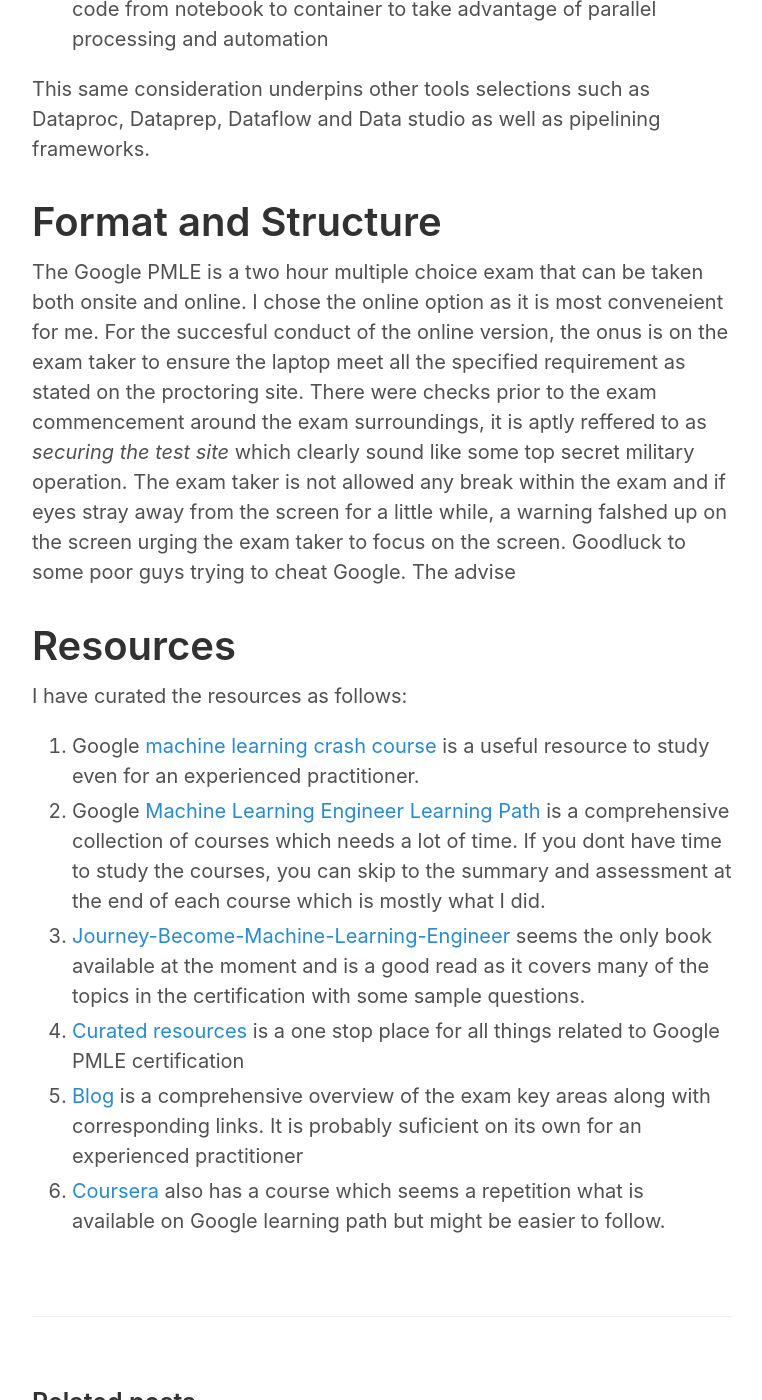
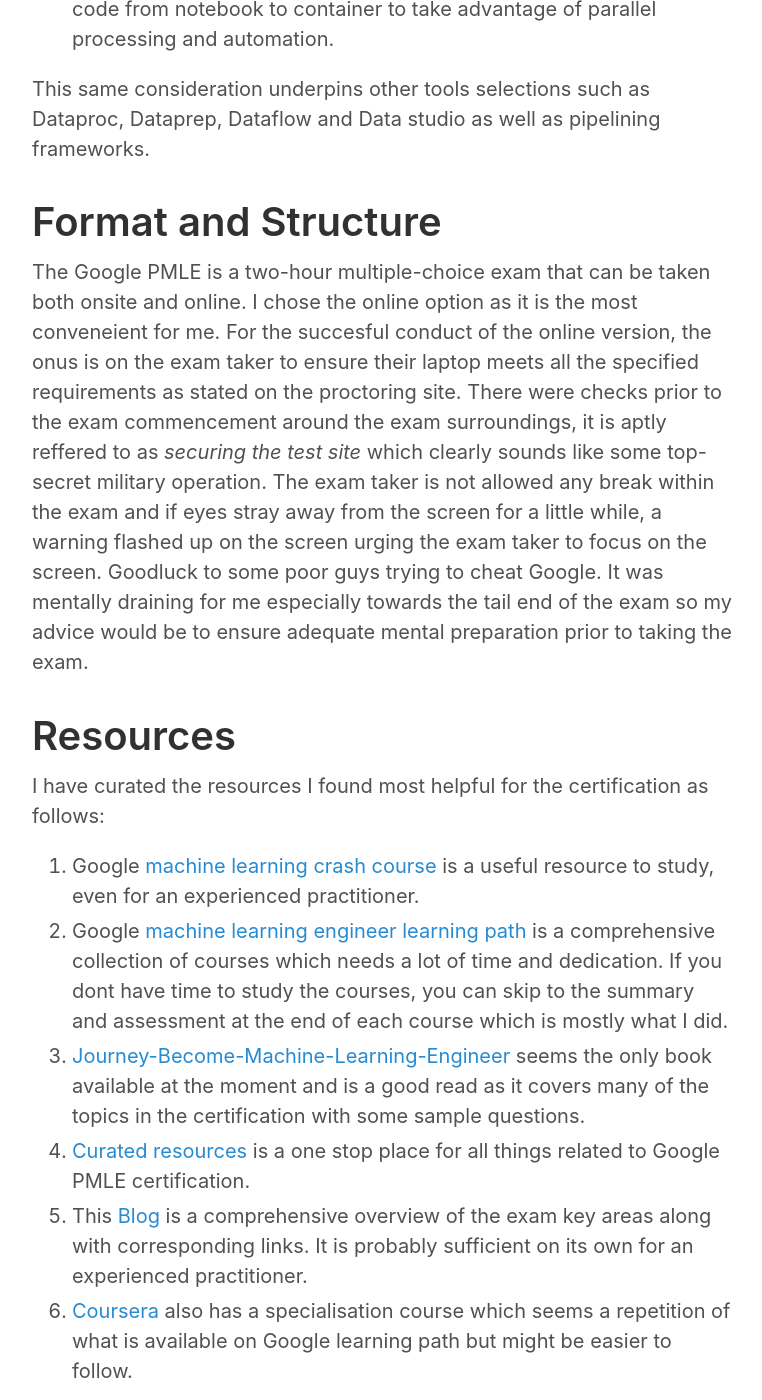
Before and after one commit to kbakande/kbakande.github.io, a Jekyll site: the page built from _posts/2023-01-21-Path-Towards-Google-Professional-Machine-Engineer-Certification.md, in a window 1280 px wide and 1400 px high, scrolled down 2194 px. Shown: the whole window, without its empty margins (258-1020 px from the left). Built offline with Jekyll 4.4.1, drawn with Linux system fonts in a browser that asks for light colours; some of the changed text lies outside the part shown.

Commit message:
proof reading

```diff
--- a/_posts/2023-01-21-Path-Towards-Google-Professional-Machine-Engineer-Certification.md
+++ b/_posts/2023-01-21-Path-Towards-Google-Professional-Machine-Engineer-Certification.md
@@ -7,26 +7,28 @@ title: Towards the Google PMLE Certification
 # Prelude
 The Google professional machine learning engineer (PMLE) certification is a suitable target for those who need to stay motivated while learning the various machine learning services offered on Google cloud platform (GCP). It is also one of a number of ways to demonstrate GCP expertise to potential employers. While the jury is out on the real worth of tech certifications in general,  at the very least, it should lead to potentially more interviews for those actively seeking employment.
 
-# Path to PMLE Certification
+# Path to Google PMLE Certification
 Preparing for Google PMLE can be frustrating due to the required depth and breadth of the resources. However, depending on your experience, you might only need to focus on certain areas especially if you are actively practising. I will advise would-be exam takers to first try out Google [sample questions](https://docs.google.com/forms/d/e/1FAIpQLSeYmkCANE81qSBqLW0g2X7RoskBX9yGYQu-m1TtsjMvHabGqg/viewform){:target="_blank"} in order to have a taste of the real exam flavour. I found the reasonings and logics in the answers very useful and it is something one would need to develop and sharpen to be comfortable in the exam. Due to the fact that I use GCP in my work on daily basis, I mostly focus on the summaries and assessments on many of the available resources during my preparation for the exam.
 
 # Fundamentals
 While practising for the exam, I noticed some patterns which I further develop into effective strategies for answering many of the exam questions. There are three main areas tested in the certification. The first part tests fundamentals of machine learning and data science knowledge with questions bordering on data preparation, modelling techniques, model performance and monitoring metrics, retraining and so on. The second part tests the knowledge of various GCP products while the last part of the exam tests the candidate's ability to choose the best combination of GCP products based on the presented scenario. The selection parameters/criteria that frequently come up in the exam scenarios are cost, data size, latency, speed/time, scalability, customisation and infrastructure maintenance. I have illustrated these criteria with some examples.
- * Cost : Google Vertex AI is costlier than Kubeflow since the former is a fully managed service while the latter is not. However, the required infrastruture maintenance effort is more in kubeflow but that also means more control over customisation.
+ * Cost: Google Vertex AI is costlier than Kubeflow since the former is a fully managed service while the latter is not. However, the required infrastructure maintenance effort is more in kubeflow but that also means more control over customisation.
  * Speed: GPUs are recommended for high precision deep learning training but if time is not of the essence and the application can afford low precision, TPUs are preffered.
- * Scalability: Notebooks offers a platform for quick experimentation but would not scale with increasing number of hyperparameters and asscociated search space. Hence, there would be need to migrate code from notebook to container to take advantage of parallel processing and automation
+ * Scalability: Notebook offers a platform for quick experimentation but would not scale with increasing number of hyperparameters and associated search space. Hence, there would be need to migrate code from notebook to container to take advantage of parallel processing and automation.
 
 This same consideration underpins other tools selections such as Dataproc, Dataprep, Dataflow and Data studio as well as pipelining frameworks.
 
 # Format and Structure
-The Google PMLE is a two hour multiple choice exam that can be taken both onsite and online. I chose the online option as it is most conveneient for me. For the succesful conduct of the online version, the onus is on the exam taker to ensure the laptop meet all the specified requirement as stated on the proctoring site. There were checks prior to the exam commencement around the exam surroundings, it is aptly reffered to as *securing the test site* which clearly sound like some top secret military operation. The exam taker is not allowed any break within the exam and if eyes stray away from the screen for a little while, a warning falshed up on the screen urging the exam taker to focus on the screen. Goodluck to some poor guys trying to cheat Google. The advise
+The Google PMLE is a two-hour multiple-choice exam that can be taken both onsite and online. I chose the online option as it is the most conveneient for me. For the succesful conduct of the online version, the onus is on the exam taker to ensure their laptop meets all the specified requirements as stated on the proctoring site. There were checks prior to the exam commencement around the exam surroundings, it is aptly reffered to as *securing the test site* which clearly sounds like some top-secret military operation. The exam taker is not allowed any break within the exam and if eyes stray away from the screen for a little while, a warning flashed up on the screen urging the exam taker to focus on the screen. Goodluck to some poor guys trying to cheat Google. It was mentally draining for me especially towards the tail end of the exam so my advice would be to ensure adequate mental preparation prior to taking the exam.
 
 # Resources
-I have curated the resources as follows:
+I have curated the resources I found most helpful for the certification as follows:
 
-1. Google [machine learning crash course](https://developers.google.com/machine-learning/crash-course) is a useful resource to study even for an experienced practitioner.
-2. Google [Machine Learning Engineer Learning Path](https://www.cloudskillsboost.google/paths/17) is a comprehensive collection of courses which needs a lot of time. If you dont have time to study the courses, you can skip to the summary and assessment at the end of each course which is mostly what I did.
-3. [Journey-Become-Machine-Learning-Engineer](https://www.amazon.com/Journey-Become-Machine-Learning-Engineer/dp/1803233729Book) seems the only book available at the moment and is a good read as it covers many of the topics in the certification with some sample questions.
-4. [Curated resources](https://github.com/sathishvj/awesome-gcp-certifications/blob/master/professional-machine-learning-engineer.md) is a one stop place for all things related to Google PMLE certification
-5. [Blog](https://dzlab.github.io/certification/2022/01/08/gcp-ml-engineer-prep/) is a comprehensive overview of the exam key areas along with corresponding links. It is probably suficient on its own for an experienced practitioner
-6. [Coursera](https://gb.coursera.org/professional-certificates/preparing-for-google-cloud-machine-learning-engineer-professional-certificate) also has a course which seems a repetition what is available on Google learning path but might be easier to follow.
+1. Google [machine learning crash course](https://developers.google.com/machine-learning/crash-course) is a useful resource to study, even for an experienced practitioner.
+2. Google [machine learning engineer learning path](https://www.cloudskillsboost.google/paths/17) is a comprehensive collection of courses which needs a lot of time and dedication. If you dont have time to study the courses, you can skip to the summary and assessment at the end of each course which is mostly what I did.
+3. [Journey-Become-Machine-Learning-Engineer](https://www.amazon.com/Journey-Become-Machine-Learning-Engineer/dp/1803233729) seems the only book available at the moment and is a good read as it covers many of the topics in the certification with some sample questions.
+4. [Curated resources](https://github.com/sathishvj/awesome-gcp-certifications/blob/master/professional-machine-learning-engineer.md) is a one stop place for all things related to Google PMLE certification.
+5. This [Blog](https://dzlab.github.io/certification/2022/01/08/gcp-ml-engineer-prep/) is a comprehensive overview of the exam key areas along with corresponding links. It is probably sufficient on its own for an experienced practitioner.
+6. [Coursera](https://gb.coursera.org/professional-certificates/preparing-for-google-cloud-machine-learning-engineer-professional-certificate) also has a specialisation course which seems a repetition of what is available on Google learning path but might be easier to follow.
+
+I hope the info helps you in your journey towards acquiring the Google PMLE and wish you success in your quest.
```
